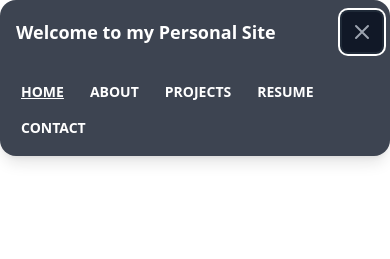
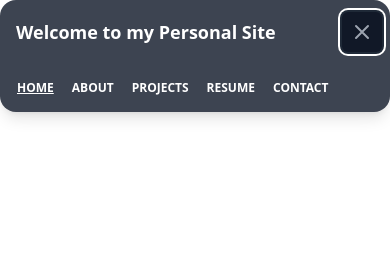
Before and after one commit to jxman/gatsby-personal-site, a Gatsby site: page / in a window 390 px wide. Both pictures are taken after a click on the button "Open main menu". Shown: the top 259 px of the page. Built offline with nearby package versions, Linux system fonts and the light colour scheme; Gatsby itself is replaced by a stand-in of ours.

Commit message:
changed mobile navbar to smaller size

```diff
--- a/src/components/Navbar.js
+++ b/src/components/Navbar.js
@@ -8,6 +8,9 @@ function Navbar({ title }) {
 
   const linkStyle = `
   btn btn-ghost btn-sm rounded-btn
+  `
+  const mobileStyle = `
+  btn btn-ghost btn-xs rounded-btn
   `
 
   return (
@@ -123,38 +126,38 @@ function Navbar({ title }) {
         >
           {ref => (
             <div className="md:hidden" id="mobile-menu">
-              <div ref={ref} className="px-2 pt-2 pb-3 space-y-1 sm:px-3">
+              <div ref={ref} className="px-2 pt-2 pb-3 space-y-1 sm:px-3 ">
                 <Link
                   to="/"
-                  className={linkStyle}
+                  className={mobileStyle}
                   activeStyle={{ textDecoration: "underline" }}
                 >
                   Home
                 </Link>
                 <Link
                   to="/aboutme"
-                  className={linkStyle}
+                  className={mobileStyle}
                   activeStyle={{ textDecoration: "underline" }}
                 >
                   About
                 </Link>
                 <Link
                   to="/projects"
-                  className={linkStyle}
+                  className={mobileStyle}
                   activeStyle={{ textDecoration: "underline" }}
                 >
                   Projects
                 </Link>
                 <Link
                   to="/resume"
-                  className={linkStyle}
+                  className={mobileStyle}
                   activeStyle={{ textDecoration: "underline" }}
                 >
                   Resume
                 </Link>
                 <Link
                   to="/contact"
-                  className={linkStyle}
+                  className={mobileStyle}
                   activeStyle={{ textDecoration: "underline" }}
                 >
                   Contact
```
